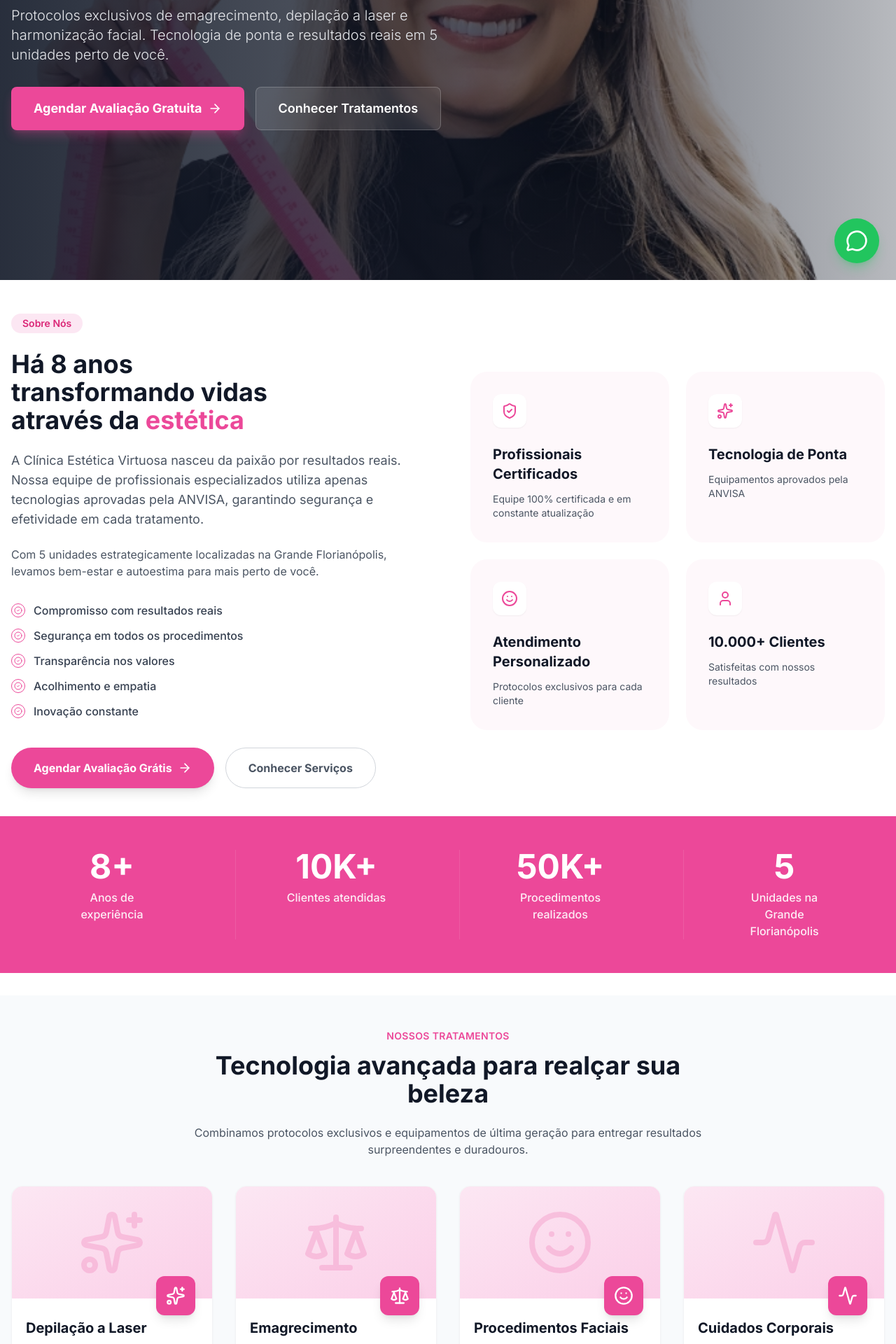
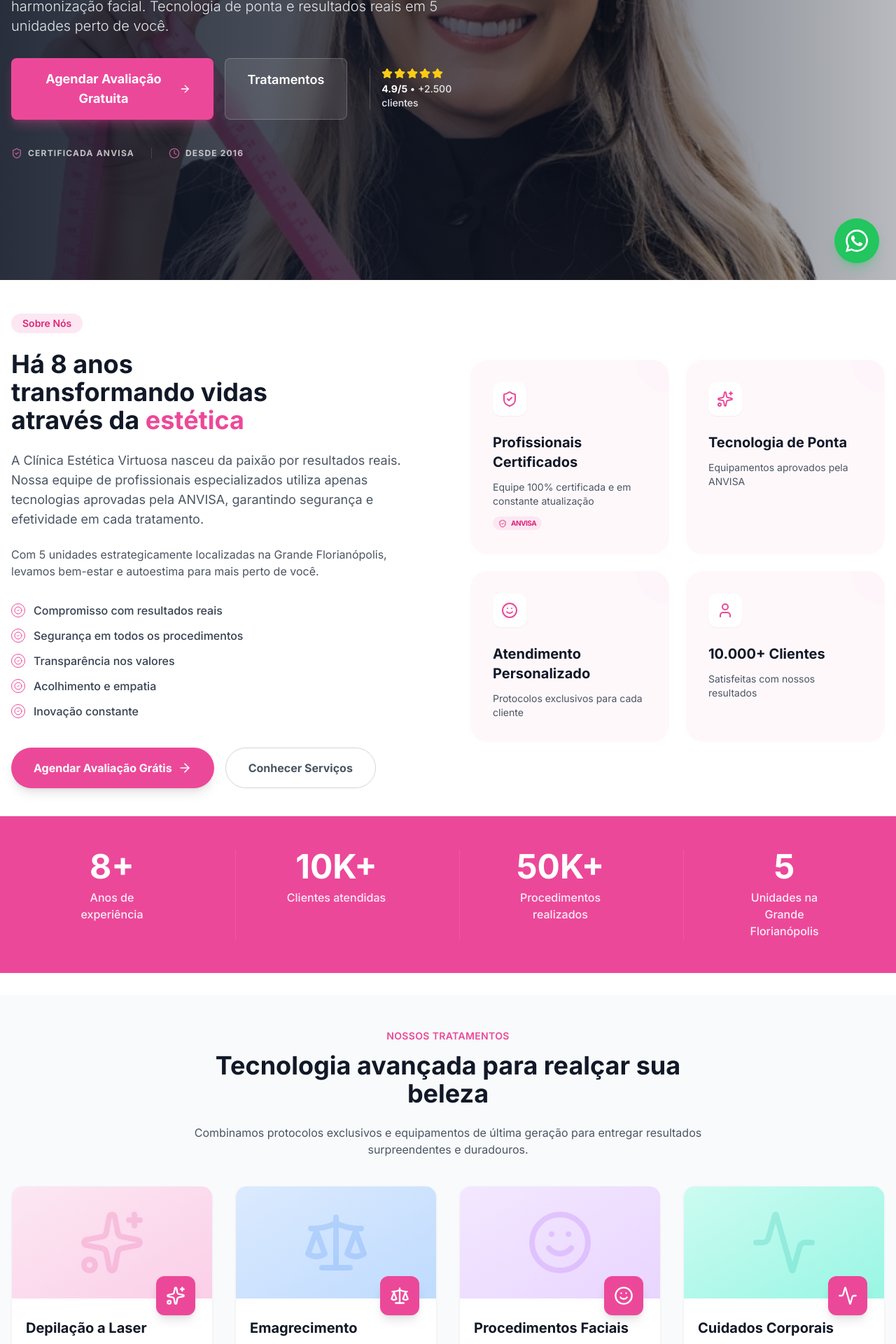
Before and after one commit to HenriqueHintz/clinica-virtuosa, a React (Vite) app: page / in a window 1280 px wide. Shown: the part 400-2320 px from the top of the page at 70% size. Built offline with nearby package versions, Linux system fonts and the light colour scheme.

Commit message:
refactor: professional UX/UI audit improvements (SEO, Performance, CRO, Authority)

```diff
--- a/components/About.tsx
+++ b/components/About.tsx
@@ -103,15 +103,22 @@ export const About: React.FC = () => {
                   whileInView={{ opacity: 1, y: 0 }}
                   viewport={{ once: true }}
                   transition={{ delay: index * 0.1 }}
-                  className="bg-brand-50/50 p-5 md:p-8 rounded-2xl md:rounded-3xl hover:bg-brand-50 transition-colors duration-300"
+                  className="bg-brand-50/50 p-5 md:p-8 rounded-2xl md:rounded-3xl hover:bg-brand-50 transition-colors duration-300 relative overflow-hidden group"
                 >
-                  <div className="w-10 h-10 md:w-12 md:h-12 bg-white rounded-xl shadow-sm flex items-center justify-center mb-3 md:mb-6 text-brand-500">
+                  <div className="absolute top-0 right-0 w-24 h-24 bg-brand-100/20 rounded-full -mr-12 -mt-12 group-hover:scale-150 transition-transform duration-500"></div>
+                  <div className="w-10 h-10 md:w-12 md:h-12 bg-white rounded-xl shadow-sm flex items-center justify-center mb-3 md:mb-6 text-brand-500 relative z-10">
                     <feature.icon className="w-5 h-5 md:w-6 md:h-6" />
                   </div>
-                  <h3 className="text-base md:text-xl font-bold text-gray-900 mb-1.5 md:mb-3">{feature.title}</h3>
-                  <p className="text-gray-600 leading-relaxed text-xs md:text-sm">
+                  <h3 className="text-base md:text-xl font-bold text-gray-900 mb-1.5 md:mb-3 relative z-10">{feature.title}</h3>
+                  <p className="text-gray-600 leading-relaxed text-xs md:text-sm relative z-10">
                     {feature.description}
                   </p>
+                  {feature.title === "Profissionais Certificados" && (
+                    <div className="mt-3 inline-flex items-center gap-1.5 text-[10px] font-bold text-brand-600 bg-brand-100 px-2 py-0.5 rounded-full uppercase tracking-tighter">
+                      <Icons.Shield className="w-3 h-3" />
+                      Anvisa
+                    </div>
+                  )}
                 </motion.div>
               ))}
             </div>
--- a/components/BottomCTA.tsx
+++ b/components/BottomCTA.tsx
@@ -24,35 +24,71 @@ export const BottomCTA: React.FC = () => {
           Vagas limitadas para este mês
         </p>
 
-        <div className="flex flex-col sm:flex-row items-center justify-center gap-3 md:gap-4 mb-8">
+        <div className="flex flex-col md:flex-row items-center justify-center gap-4 md:gap-8 mb-10">
+          <div className="flex -space-x-2">
+            {[1, 2, 3, 4].map((i) => (
+              <div key={i} className="w-10 h-10 rounded-full border-2 border-brand-500 bg-brand-200 flex items-center justify-center text-brand-700 text-xs font-bold overflow-hidden shadow-md">
+                <Icons.User className="w-6 h-6 translate-y-1" />
+              </div>
+            ))}
+            <div className="w-10 h-10 rounded-full border-2 border-brand-500 bg-white flex items-center justify-center text-brand-600 text-[10px] font-black shadow-md">
+              +2K
+            </div>
+          </div>
+          <p className="text-sm font-bold bg-white/10 px-4 py-1.5 rounded-full backdrop-blur-sm border border-white/20">
+            Junte-se a mais de 2.500 mulheres transformadas
+          </p>
+        </div>
+
+        <div className="flex flex-col sm:flex-row items-center justify-center gap-3 md:gap-4 mb-10">
           <a
             href="https://api.whatsapp.com/send?phone=554830911777&text=Olá,%20quero%20agendar%20minha%20avaliação%20gratuita%20e%20ganhar%20meu%20presente!"
             target="_blank"
             rel="noreferrer"
-            className="w-full sm:w-auto bg-white text-[#ec4899] px-6 md:px-8 py-3.5 md:py-4 rounded-full font-bold text-base md:text-lg hover:bg-gray-100 transition-all transform hover:scale-105 shadow-lg flex items-center justify-center gap-2 active:scale-95"
+            className="w-full sm:w-auto bg-white text-[#ec4899] px-10 md:px-12 py-4 md:py-5 rounded-full font-black text-base md:text-xl hover:bg-gray-100 transition-all transform hover:scale-105 shadow-2xl flex items-center justify-center gap-3 active:scale-95 group"
           >
-            <Icons.WhatsApp className="w-5 h-5" />
-            Agendar pelo WhatsApp
+            <Icons.WhatsApp className="w-6 h-6 group-hover:rotate-12 transition-transform" />
+            AGENDAR AGORA
           </a>
 
           <a
             href="#locations"
-            className="w-full sm:w-auto border-2 border-white/30 text-white px-6 md:px-8 py-3.5 md:py-4 rounded-full font-bold text-base md:text-lg hover:bg-white/10 transition-all flex items-center justify-center gap-2 active:scale-95"
+            className="w-full sm:w-auto border-2 border-white/30 text-white px-8 md:px-10 py-4 md:py-5 rounded-full font-bold text-base md:text-lg hover:bg-white/10 transition-all flex items-center justify-center gap-2 active:scale-95"
           >
-            <Icons.MapPin className="w-5 h-5" />
+            <Icons.MapPin className="w-5 h-5 opacity-70" />
             Ver Unidades
           </a>
         </div>
 
-        <div className="flex flex-col md:flex-row items-center justify-center gap-4 md:gap-6 text-xs md:text-sm font-medium opacity-90 border-t border-white/20 pt-6 md:pt-8 mt-4 max-w-xl mx-auto">
-           <div className="flex items-center gap-2">
-             <Icons.Phone className="w-4 h-4" />
-             <span>(48) 3222-0000</span>
+        <div className="grid grid-cols-1 md:grid-cols-3 items-center justify-center gap-6 md:gap-4 text-xs md:text-sm font-bold opacity-90 border-t border-white/20 pt-10 md:pt-10 max-w-3xl mx-auto">
+           <div className="flex items-center justify-center gap-3">
+             <div className="w-10 h-10 rounded-full bg-white/10 flex items-center justify-center">
+               <Icons.Shield className="w-5 h-5" />
+             </div>
+             <div className="text-left">
+               <p className="text-[10px] opacity-60 uppercase tracking-tighter">Garantia</p>
+               <p>Segurança Anvisa</p>
+             </div>
            </div>
-           <div className="hidden md:block w-1.5 h-1.5 bg-white rounded-full opacity-50"></div>
-           <div className="flex items-center gap-2">
-             <Icons.Mail className="w-4 h-4" />
-             <span className="text-xs md:text-sm">contato@clinicaesteticavirtuosa.com.br</span>
+
+           <div className="flex items-center justify-center gap-3">
+             <div className="w-10 h-10 rounded-full bg-white/10 flex items-center justify-center">
+               <Icons.Users className="w-5 h-5" />
+             </div>
+             <div className="text-left">
+               <p className="text-[10px] opacity-60 uppercase tracking-tighter">Equipe</p>
+               <p>Especialistas Certificados</p>
+             </div>
+           </div>
+
+           <div className="flex items-center justify-center gap-3">
+             <div className="w-10 h-10 rounded-full bg-white/10 flex items-center justify-center">
+               <Icons.Star className="w-5 h-5" />
+             </div>
+             <div className="text-left">
+               <p className="text-[10px] opacity-60 uppercase tracking-tighter">Resultados</p>
+               <p>Tecnologia Premium</p>
+             </div>
            </div>
         </div>
 
--- a/components/Footer.tsx
+++ b/components/Footer.tsx
@@ -57,7 +57,7 @@ export const Footer: React.FC = () => {
 
           {/* Contact */}
           <div className="col-span-2 md:col-span-1">
-            <h4 className="text-base md:text-lg font-bold mb-4 md:mb-6">Contato Central</h4>
+            <h4 className="text-base md:text-lg font-bold mb-4 md:mb-6 uppercase tracking-widest text-brand-500">Contato Central</h4>
             <ul className="space-y-3 md:space-y-4 text-xs md:text-sm text-gray-400">
               <li className="flex items-start gap-2 md:gap-3">
                 <Icons.Mail className="w-4 h-4 md:w-5 md:h-5 text-brand-500 flex-shrink-0 mt-0.5" />
@@ -65,17 +65,35 @@ export const Footer: React.FC = () => {
               </li>
               <li className="flex items-start gap-2 md:gap-3">
                 <Icons.Phone className="w-4 h-4 md:w-5 md:h-5 text-brand-500 flex-shrink-0 mt-0.5" />
-                <span>0800 123 4567</span>
+                <span>(48) 3091-1777</span>
+              </li>
+              <li className="flex items-start gap-2 md:gap-3">
+                <Icons.WhatsApp className="w-4 h-4 md:w-5 md:h-5 text-brand-500 flex-shrink-0 mt-0.5" />
+                <span>(48) 99124-4978</span>
               </li>
             </ul>
+
+            <div className="mt-8 flex flex-wrap gap-4 opacity-40 grayscale hover:grayscale-0 transition-all duration-500">
+               <div className="flex items-center gap-1 border border-white/20 px-2 py-1 rounded">
+                 <Icons.Shield className="w-4 h-4" />
+                 <span className="text-[10px] font-bold">ANVISA</span>
+               </div>
+               <div className="flex items-center gap-1 border border-white/20 px-2 py-1 rounded">
+                 <Icons.CheckCircle className="w-4 h-4" />
+                 <span className="text-[10px] font-bold">ABESE</span>
+               </div>
+            </div>
           </div>
         </div>
 
         <div className="border-t border-gray-800 pt-6 md:pt-8 flex flex-col md:flex-row justify-between items-center gap-3 text-[10px] md:text-xs text-gray-500">
-          <p>&copy; {currentYear} Clínica Estética Virtuosa. Todos os direitos reservados.</p>
+          <div className="text-center md:text-left">
+            <p>&copy; {currentYear} Clínica Estética Virtuosa. 00.322.251/0001-40</p>
+            <p className="mt-1 opacity-50 uppercase tracking-tighter">Resultados podem variar de pessoa para pessoa</p>
+          </div>
           <div className="flex gap-4">
-            <a href="#" className="hover:text-white">Política de Privacidade</a>
-            <a href="#" className="hover:text-white">Termos de Uso</a>
+            <a href="#" className="hover:text-white transition-colors">Privacidade</a>
+            <a href="#" className="hover:text-white transition-colors">Termos</a>
           </div>
         </div>
       </div>
--- a/components/Header.tsx
+++ b/components/Header.tsx
@@ -107,7 +107,11 @@ export const Header: React.FC = () => {
 
           {/* Mobile Menu Button */}
           <button
-            className={`md:hidden p-2 relative z-[60] ${isScrolled ? 'text-gray-800' : 'text-white'}`}
+            className={`md:hidden p-2.5 rounded-full relative z-[60] transition-all active:scale-90 ${
+              isScrolled
+                ? 'text-gray-800 bg-gray-100/50 backdrop-blur-sm'
+                : 'text-white bg-white/10 backdrop-blur-md border border-white/20'
+            }`}
             onClick={() => setIsOpen(true)}
             aria-label="Abrir menu"
           >
--- a/components/Hero.tsx
+++ b/components/Hero.tsx
@@ -32,6 +32,7 @@ export const Hero: React.FC = () => {
             Tecnologia de ponta e resultados reais em 5 unidades perto de você.
           </p>
 
+          <div className="flex flex-col sm:flex-row items-start sm:items-center gap-4 mb-8 md:mb-10">
             <div className="flex flex-col sm:flex-row gap-3 md:gap-4">
               <a
                 href="#locations"
@@ -44,8 +45,30 @@ export const Hero: React.FC = () => {
                 href="#services"
                 className="bg-white/10 hover:bg-white/20 backdrop-blur-md border border-white/20 text-white px-6 md:px-8 py-3.5 md:py-4 rounded-lg font-semibold text-base md:text-lg text-center transition-all active:scale-95"
               >
-              Conhecer Tratamentos
+                Tratamentos
               </a>
+            </div>
+
+            <div className="flex flex-col gap-1 ml-0 sm:ml-4 mt-4 sm:mt-0 border-l border-white/20 pl-4">
+              <div className="flex gap-0.5 text-yellow-400">
+                {[...Array(5)].map((_, i) => <Icons.Star key={i} className="w-4 h-4 fill-current" />)}
+              </div>
+              <p className="text-sm font-medium text-gray-200">
+                <span className="font-bold text-white">4.9/5</span> • +2.500 clientes
+              </p>
+            </div>
+          </div>
+
+          <div className="flex items-center gap-6 mt-4 opacity-70">
+            <div className="flex items-center gap-2 text-xs font-bold uppercase tracking-widest">
+              <Icons.Shield className="w-4 h-4 text-brand-400" />
+              Certificada Anvisa
+            </div>
+            <div className="w-px h-4 bg-white/20"></div>
+            <div className="flex items-center gap-2 text-xs font-bold uppercase tracking-widest">
+              <Icons.Clock className="w-4 h-4 text-brand-400" />
+              Desde 2016
+            </div>
           </div>
         </div>
       </div>
--- a/components/Icons.tsx
+++ b/components/Icons.tsx
@@ -29,7 +29,16 @@ export const Icons = {
   Mail,
   Instagram,
   Facebook,
-  WhatsApp: MessageCircle,
+  WhatsApp: (props: any) => (
+    <svg
+      viewBox="0 0 24 24"
+      fill="currentColor"
+      {...props}
+      xmlns="http://www.w3.org/2000/svg"
+    >
+      <path d="M17.472 14.382c-.297-.149-1.758-.867-2.03-.967-.273-.099-.471-.148-.67.15-.197.297-.767.966-.94 1.164-.173.199-.347.223-.644.075-.297-.15-1.255-.463-2.39-1.475-.883-.788-1.48-1.761-1.653-2.059-.173-.297-.018-.458.13-.606.134-.133.298-.347.446-.52.149-.174.198-.298.298-.497.099-.198.05-.371-.025-.52-.075-.149-.669-1.612-.916-2.207-.242-.579-.487-.5-.669-.51-.173-.008-.371-.01-.57-.01-.198 0-.52.074-.792.372-.272.297-1.04 1.016-1.04 2.479 0 1.462 1.065 2.875 1.213 3.074.149.198 2.096 3.2 5.077 4.487.709.306 1.262.489 1.694.625.712.227 1.36.195 1.871.118.571-.085 1.758-.719 2.006-1.413.248-.694.248-1.289.173-1.413-.074-.124-.272-.198-.57-.347m-5.421 7.403h-.004a9.87 9.87 0 01-5.031-1.378l-.361-.214-3.741.982.998-3.648-.235-.374a9.86 9.86 0 01-1.51-5.26c.001-5.45 4.436-9.884 9.888-9.884 2.64 0 5.122 1.03 6.988 2.898a9.825 9.825 0 012.893 6.994c-.003 5.45-4.437 9.884-9.885 9.884m8.413-18.297A11.815 11.815 0 0012.05 0C5.495 0 .16 5.335.157 11.892c0 2.096.547 4.142 1.588 5.945L.057 24l6.305-1.654a11.882 11.882 0 005.683 1.448h.005c6.554 0 11.89-5.335 11.893-11.893a11.821 11.821 0 00-3.48-8.413z" />
+    </svg>
+  ),
   Menu,
   Close: X,
   ChevronDown,
--- a/components/SchemaMarkup.tsx
+++ b/components/SchemaMarkup.tsx
@@ -5,13 +5,19 @@ export const SchemaMarkup: React.FC = () => {
   // Generate LocalBusiness Schema for each unit
   const localBusinesses = UNITS.map(unit => ({
     "@context": "https://schema.org",
-    "@type": "BeautySalon", // More specific than LocalBusiness
+    "@type": "BeautySalon",
     "name": `Clínica Estética Virtuosa - ${unit.name}`,
-    "image": "https://picsum.photos/800/600", // Replace with real logo/storefront
-    "@id": `https://virtuosa.com.br/#${unit.id}`,
-    "url": "https://virtuosa.com.br",
+    "image": "https://clinica-virtuosa.vercel.app/assets/hero/hero-bg.webp",
+    "logo": "https://clinica-virtuosa.vercel.app/assets/logo.svg",
+    "@id": `https://clinica-virtuosa.vercel.app/#${unit.id}`,
+    "url": "https://clinica-virtuosa.vercel.app",
     "telephone": unit.phone,
     "priceRange": "$$",
+    "aggregateRating": {
+      "@type": "AggregateRating",
+      "ratingValue": "4.9",
+      "reviewCount": "2500"
+    },
     "address": {
       "@type": "PostalAddress",
       "streetAddress": unit.address.split(',')[0],
@@ -37,8 +43,8 @@ export const SchemaMarkup: React.FC = () => {
       "closes": "19:00"
     },
     "sameAs": [
-      "https://www.instagram.com/virtuosaestetica",
-      "https://www.facebook.com/virtuosaestetica"
+      "https://www.instagram.com/clinicavirtuosa",
+      "https://www.facebook.com/clinicavirtuosa"
     ]
   }));
 
@@ -47,8 +53,17 @@ export const SchemaMarkup: React.FC = () => {
     "@context": "https://schema.org",
     "@type": "Organization",
     "name": "Clínica Estética Virtuosa",
-    "url": "https://virtuosa.com.br",
-    "logo": "https://picsum.photos/200/200"
+    "url": "https://clinica-virtuosa.vercel.app",
+    "logo": "https://clinica-virtuosa.vercel.app/assets/logo.svg",
+    "sameAs": [
+      "https://www.instagram.com/clinicavirtuosa",
+      "https://www.facebook.com/clinicavirtuosa"
+    ],
+    "aggregateRating": {
+      "@type": "AggregateRating",
+      "ratingValue": "4.9",
+      "reviewCount": "2500"
+    }
   };
 
   return (
--- a/components/Services.tsx
+++ b/components/Services.tsx
@@ -15,13 +15,23 @@ export const Services: React.FC = () => {
         </div>
 
         <div className="grid grid-cols-2 md:grid-cols-2 lg:grid-cols-4 gap-3 md:gap-8">
-          {SERVICES.map((service) => {
+          {SERVICES.map((service, index) => {
             const IconComponent = (Icons as any)[service.icon] || Icons.Sparkles;
+
+            // Unique color pairings for each service type to improve visual hierarchy
+            const colorSchemes = [
+              { bg: 'from-brand-100 to-brand-200', icon: 'text-brand-500' },
+              { bg: 'from-blue-100 to-blue-200', icon: 'text-blue-500' },
+              { bg: 'from-purple-100 to-purple-200', icon: 'text-purple-500' },
+              { bg: 'from-teal-100 to-teal-200', icon: 'text-teal-500' },
+            ];
+            const scheme = colorSchemes[index % colorSchemes.length];
+
             return (
               <div key={service.id} className="group bg-white rounded-xl md:rounded-2xl shadow-sm hover:shadow-xl transition-all duration-300 overflow-hidden border border-gray-100">
-                <div className="h-28 md:h-40 overflow-hidden relative bg-gradient-to-br from-brand-100 to-brand-200">
+                <div className={`h-28 md:h-40 overflow-hidden relative bg-gradient-to-br ${scheme.bg}`}>
                    <div className="absolute inset-0 flex items-center justify-center opacity-20">
-                     <IconComponent className="w-16 h-16 md:w-24 md:h-24 text-brand-500" />
+                     <IconComponent className={`w-16 h-16 md:w-24 md:h-24 ${scheme.icon}`} />
                    </div>
                 </div>
                 <div className="p-3 md:p-5 relative">
--- a/index.html
+++ b/index.html
@@ -3,10 +3,10 @@
   <head>
     <meta charset="UTF-8" />
     <meta name="viewport" content="width=device-width, initial-scale=1.0" />
-    <title>Clínica Estética Virtuosa | Resultados Reais</title>
+    <title>Clínica Estética Virtuosa | Resultados Reais na Grande Florianópolis</title>
     <meta
       name="description"
-      content="Clínica de estética premium na Grande Florianópolis. Depilação a laser, emagrecimento e tratamentos faciais. Agende e ganhe um presente surpresa."
+      content="Líder em estética na Grande Florianópolis. Depilação a laser, emagrecimento e harmonização facial com tecnologia de ponta em 5 unidades. Agende sua avaliação gratuita."
     />
     <script src="https://cdn.tailwindcss.com"></script>
     <script>
@@ -35,8 +35,30 @@
         },
       };
     </script>
+    <link rel="preconnect" href="https://fonts.googleapis.com">
+    <link rel="preconnect" href="https://fonts.gstatic.com" crossorigin>
+    <link rel="canonical" href="https://clinica-virtuosa.vercel.app/" />
+
+    <!-- Open Graph / Facebook -->
+    <meta property="og:type" content="website" />
+    <meta property="og:url" content="https://clinica-virtuosa.vercel.app/" />
+    <meta property="og:title" content="Clínica Estética Virtuosa | Resultados Reais na Grande Florianópolis" />
+    <meta property="og:description" content="Líder em estética na Grande Florianópolis. Depilação a laser, emagrecimento e harmonização facial com tecnologia de ponta em 5 unidades." />
+    <meta property="og:image" content="https://clinica-virtuosa.vercel.app/assets/hero/hero-bg.webp" />
+
+    <!-- Twitter -->
+    <meta property="twitter:card" content="summary_large_image" />
+    <meta property="twitter:url" content="https://clinica-virtuosa.vercel.app/" />
+    <meta property="twitter:title" content="Clínica Estética Virtuosa | Resultados Reais" />
+    <meta property="twitter:description" content="Líder em estética na Grande Florianópolis. Protocolos exclusivos e tecnologia de ponta." />
+    <meta property="twitter:image" content="https://clinica-virtuosa.vercel.app/assets/hero/hero-bg.webp" />
+
+    <!-- Favicons -->
+    <link rel="icon" type="image/svg+xml" href="/assets/logo.svg" />
+    <link rel="apple-touch-icon" href="/assets/logo.svg" />
+
     <link
-      href="https://fonts.googleapis.com/css2?family=Inter:wght@300;400;500;600;700&display=swap"
+      href="https://fonts.googleapis.com/css2?family=Inter:wght@300;400;500;600;700;800&display=swap"
       rel="stylesheet"
     />
     <style>
```
Also changed, not shown: components/Locations.tsx (+8 -7 lines). Lines whose indentation alone changed are shown as unchanged.
